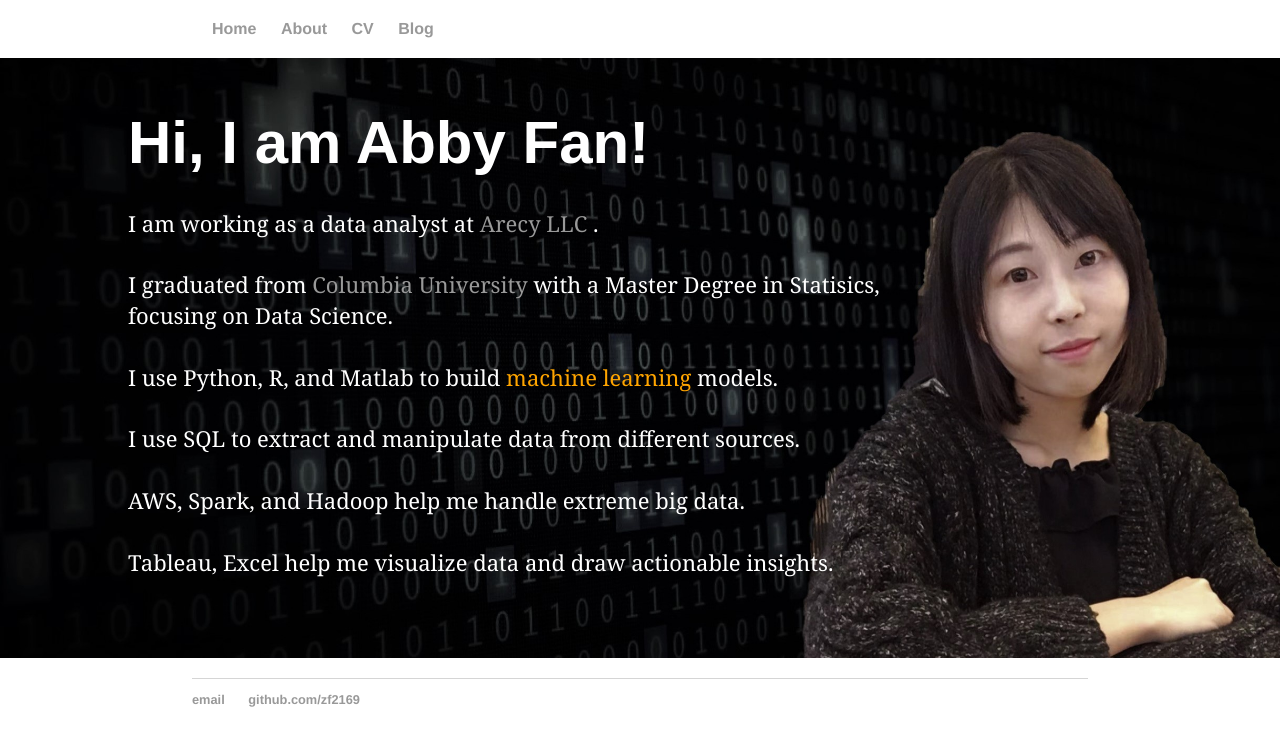
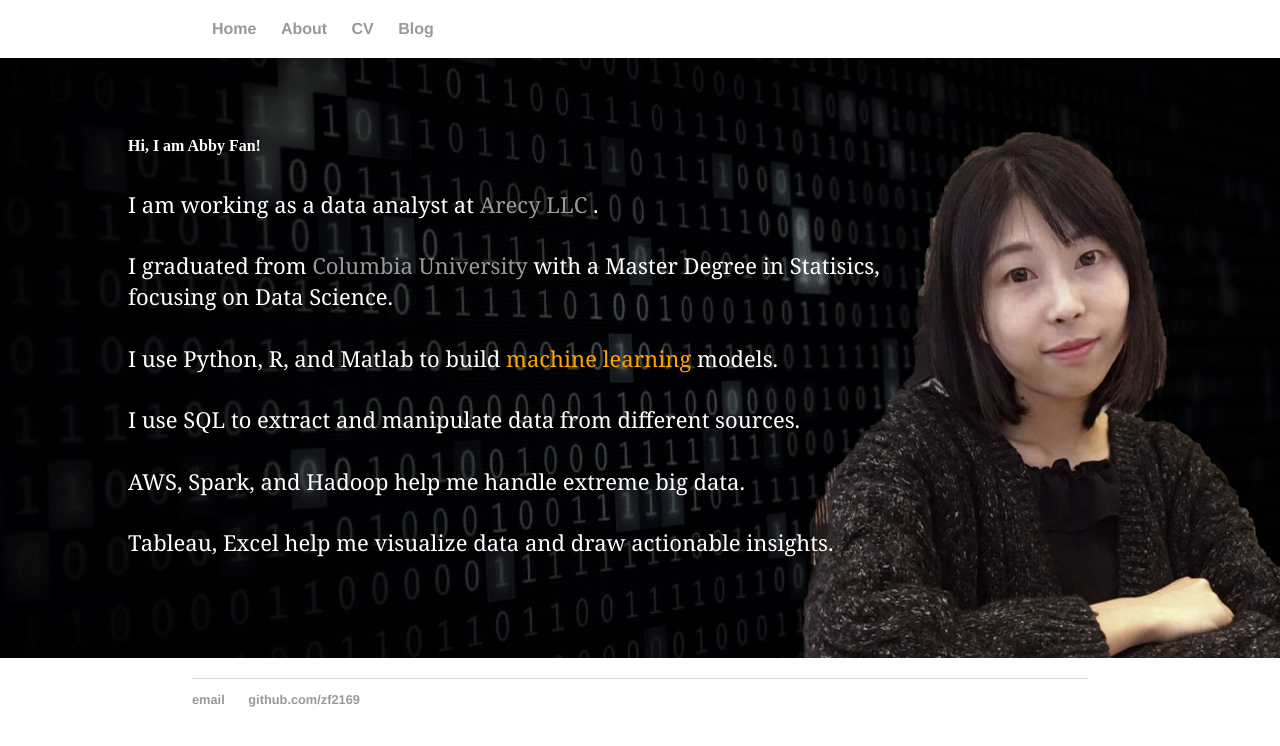
Before and after one commit to zf2169/zf2169.github.io, a Jekyll site: the page built from index.html, in a window 1280 px wide. Shown: the top 746 px of the page. Built offline with Jekyll 4.4.1, drawn with Linux system fonts in a browser that asks for light colours.

Commit message:
Update main.css

```diff
--- a/css/main.css
+++ b/css/main.css
@@ -21,7 +21,7 @@ background { margin: 10px auto; }
     transform: translate(-50%, -50%);
     color: white;
 }
-.blog-image { background-image: url("/img/blog_bg.jpg"); background-color: #cccccc; height: 200px; background-position: center;
+.blog-image { background-image: url("/img/blog_bg.jpg"); background-color: #cccccc; height: 400px; background-position: center;
     background-repeat: no-repeat; background-size: cover; position: relative; }
 .blog-text { text-align: center; position: absolute; top: 50%; left: 50%; transform: translate(-50%, -50%); color: white; }
 
@@ -43,7 +43,7 @@ a:hover { text-decoration: underline;   color: #0088cc; }
 
 h1 { font-size: 2.5em; font-family: "Times New Roman", 'Times', 'Serif'; }
 
-h1l { font-size: 60px; font-family: Arial, Helvetica, sans-serif; }
+h1_large { font-size: 70px; font-family: Arial, Helvetica, sans-serif; }
 
 p1 { font-size: 1.5em; font-family: 'Merriweather', Georgia, Times; line-height: 1.4em; color: #333; }
 
```
